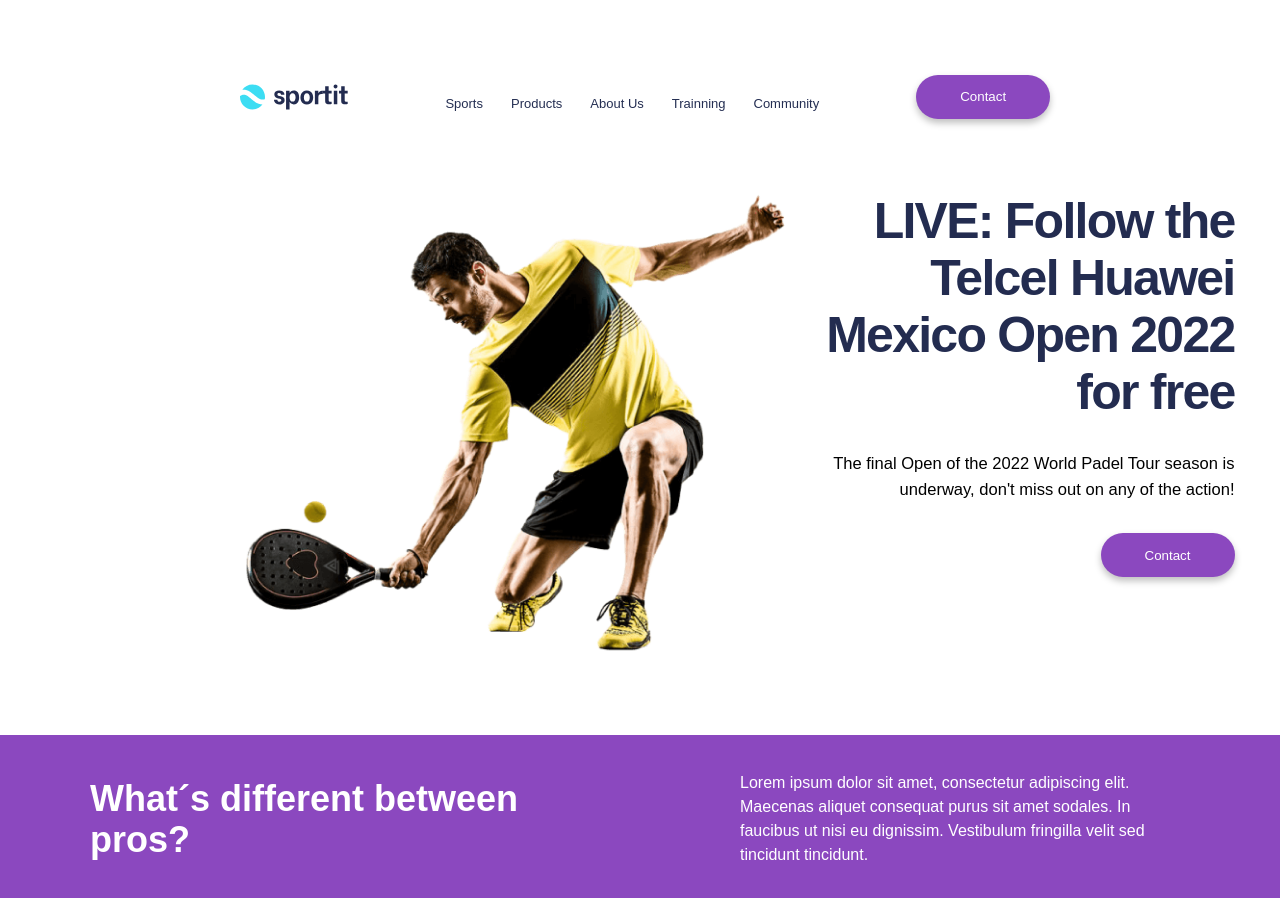
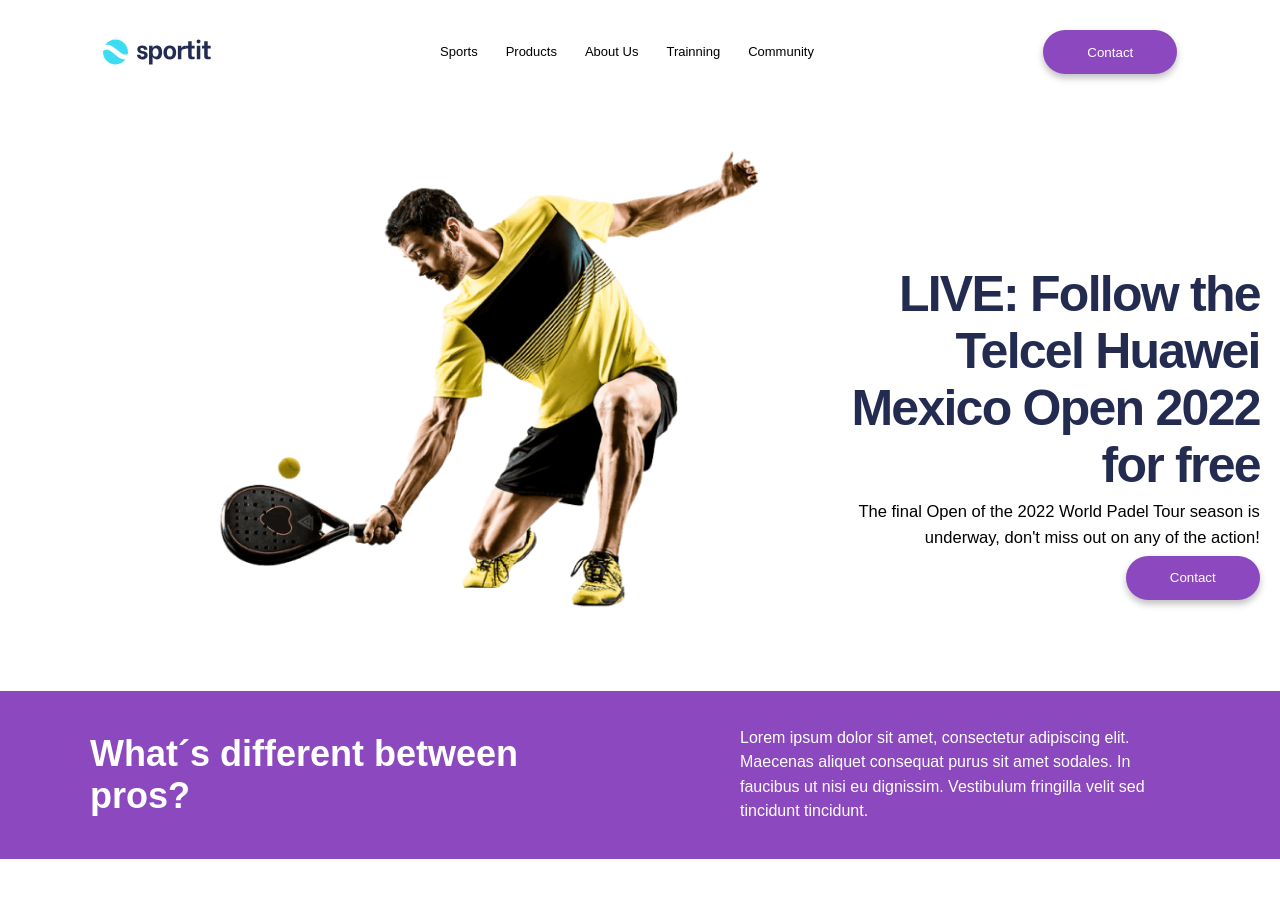
Before and after one commit to monseguzmanr/examen, a plain HTML site: page root/index.html in a window 1280 px wide. After the commit the page ends 859 px from the top, so only its background shows below. Drawn offline with Linux system fonts and the light colour scheme.

Commit message:
Improvements

```diff
--- a/root/css/styles.css
+++ b/root/css/styles.css
@@ -29,22 +29,6 @@ a {
 
 .column {
     flex-direction: column;
-}
-
-.header {
-    justify-content: space-around;
-    padding-left: 199px;
-    padding-top: 74.5px;
-    padding-right: 188.32px;
-}
-
-.header nav {
-    justify-content: center;
-    align-items: center;
-}
-
-.header img {
-    justify-content: flex-start;
 }
 
 .header ul {
@@ -83,9 +67,6 @@ a {
     color: #fff;
 }
 
-.padle-intro {
-    width: auto;
-}
 
 .content-with-space-between {
     justify-content: space-between;
@@ -93,6 +74,18 @@ a {
 
 .content-center {
     justify-content: center;
+    align-items: center;
+}
+
+.center-space-arround {
+    justify-content: space-around;
+    align-items: center;
+    gap: 10px;
+}
+
+.center-space-between {
+    justify-content: space-between;
+    align-items: center;
 }
 
 .align-to-end {
@@ -109,7 +102,8 @@ a {
 .banner-legend {
     width: 450px;
     height: 228px;
-    gap: 30px;
+    justify-content: space-around;
+    gap: 5px;
 }
 
 .banner-legend h1 {
@@ -176,3 +170,23 @@ a {
 .central-bar-text {
     gap: 200px;
 }
+
+header {
+    margin-top: 30px;
+}
+
+.burger {
+    display: none;
+}
+
+@media screen and (max-width: 500px) {
+
+    .header-nav, .contact-menu-btn {
+        display: none;
+    }
+
+    .burger {
+        display: block;
+    }
+
+}
--- a/root/index.html
+++ b/root/index.html
@@ -9,9 +9,11 @@
 </head>
     <body>
 
-            <header class="flex header">
-                <img class="flex" src="./img/logo.svg">
-                <nav class="flex">
+
+
+            <header class="flex center-space-arround">
+                <img src="./img/logo.svg">
+                <nav class="flex header-nav">
                     <ul class="flex">
                         <li class="menu-list-option"><a href="#" class="menu-option">Sports</a></li>
                         <li class="menu-list-option"><a href="#" class="menu-option">Products</a></li>
@@ -20,12 +22,12 @@
                         <li class="menu-list-option"><a href="#" class="menu-option">Community</a></li>
                     </ul>
                 </nav>
-                <button class="flex boton">Contact</button>
+                <button class="flex boton contact-menu-btn">Contact</button>
+                <img src="./img/icon-hamburger.svg" class="burger">
             </header>
 
-            <section class="flex banner content-center">
-                <div class="flex content-with-space-between">
-                    <img class="flex padel-intro" src="./img/padel-intro.png"></img>
+            <section class="flex banner center-space-arround">
+                <img src="./img/padel-intro.png"></img>
                 <div class="flex column banner-legend">
                     <h1>
                         LIVE: Follow the Telcel Huawei Mexico Open 2022 for free
@@ -37,7 +39,7 @@
                         <button class="flex boton">Contact</button>
                     </div>
                 </div>
-                </div>
+
             </section>
 
             <section class="flex central-bar">
```
Lines whose indentation alone changed are shown as unchanged.
